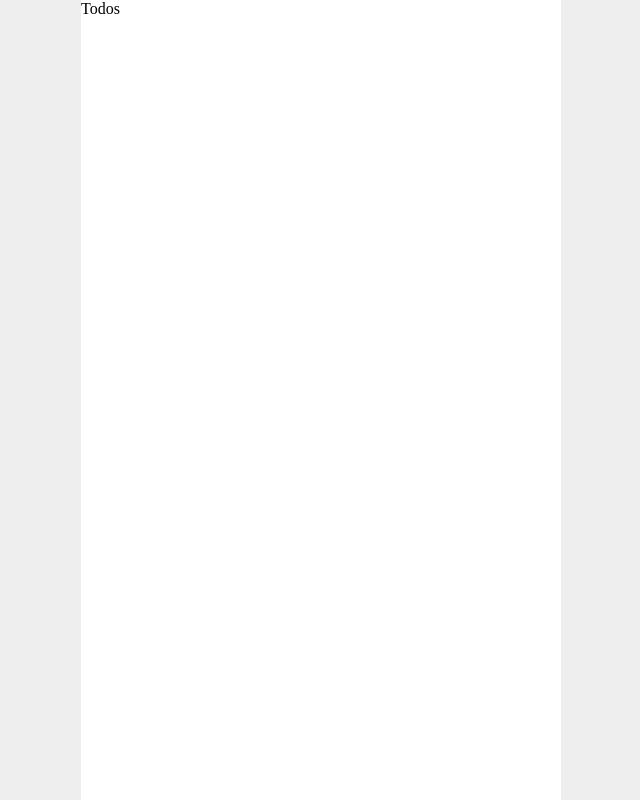
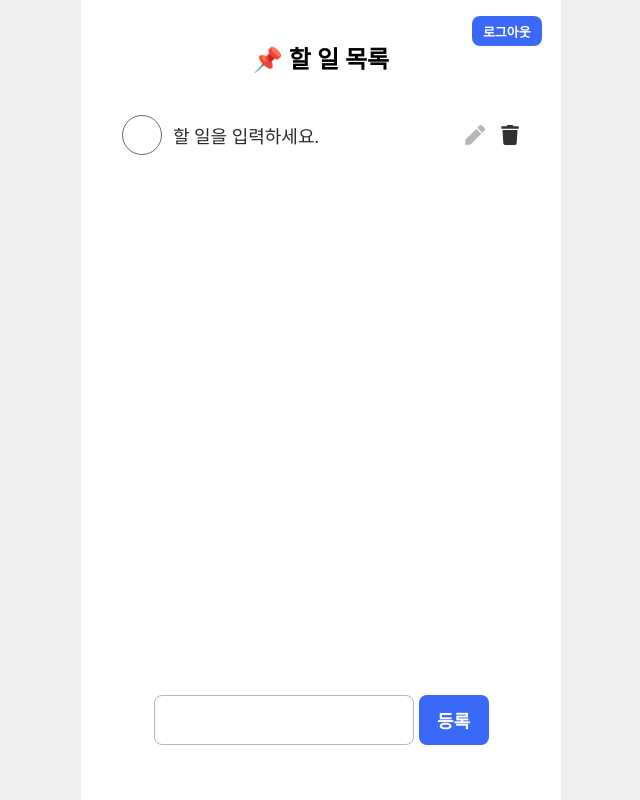
Before and after one commit to ShinjungOh/2023-react-todolist, a React (Create React App) app: page /todo in a window 1280 px wide. Shown: the whole page, without its empty margins (319-959 px from the left). Built offline with nearby package versions, Linux system fonts and the light colour scheme.

Commit message:
feat: 투두리스트 페이지 UI 구현

```diff
--- /dev/null
+++ b/src/ui/components/todo/TodoCreate.tsx
@@ -0,0 +1,48 @@
+import React from 'react';
+import styled from 'styled-components';
+
+const TodoCreate = () => (
+  <Container>
+    <Input />
+    <Button>등록</Button>
+  </Container>
+);
+
+export default TodoCreate;
+
+const Container = styled.div`
+  width: 100%;
+  height: 20%;
+  display: flex;
+  flex-direction: row;
+  justify-content: center;
+  align-items: center;
+`;
+
+const Input = styled.input`
+  width: 260px;
+  height: 50px;
+  margin-right: 5px;
+  padding: 5px 10px 5px 10px;
+  border-radius: 8px;
+  border: 1px solid #b6b6b6;
+  outline: none;
+  font-size: 17px;
+
+  :focus {
+    border: 1px solid #8a8a8a;
+  }
+`;
+
+const Button = styled.button`
+  width: 70px;
+  height: 50px;
+  margin: 0;
+  border-radius: 8px;
+  border: none;
+  background-color: #3a68f9;
+  color: #ffffff;
+  font-size: 18px;
+  font-weight: 600;
+  cursor: pointer;
+`;
--- /dev/null
+++ b/src/ui/components/todo/TodoItem.tsx
@@ -0,0 +1,71 @@
+import React from 'react';
+import styled from 'styled-components';
+import { FaCheck, FaPen, FaTrash } from 'react-icons/fa';
+
+export interface TodoProps {
+  id?: string;
+  todo?: string;
+  isCompleted?: boolean;
+}
+
+const TodoItem = ({
+  id,
+  todo,
+  isCompleted,
+}: TodoProps) => (
+  <Container>
+    <CheckBox>
+      {isCompleted && (
+      <FaCheck />
+      )}
+    </CheckBox>
+    <TodoText>할 일을 입력하세요.</TodoText>
+    <ButtonContainer>
+      <FaPen size="20" color="#b6b6b6" cursor="pointer" />
+      <FaTrash size="20" color="#313131" cursor="pointer" />
+    </ButtonContainer>
+  </Container>
+);
+
+export default TodoItem;
+
+const Container = styled.div`
+  width: 95%;
+  height: 50px;
+  padding: 0 10px 0 10px;
+  display: flex;
+  flex-direction: row;
+  justify-content: space-between;
+  align-items: center;
+  margin-bottom: 5px;
+`;
+
+const CheckBox = styled.div`
+  width: 40px;
+  height: 40px;
+  border-radius: 50%;
+  border: 1px solid #696969;
+  font-size: 25px;
+  display: flex;
+  flex-direction: row;
+  justify-content: center;
+  align-items: center;
+  color: #313131;
+  cursor: pointer;
+`;
+
+const TodoText = styled.div`
+  flex: 1;
+  padding-left: 11px;
+  font-size: 18px;
+  color: #2a2a2a;
+`;
+
+const ButtonContainer = styled.div`
+  width: 55px;
+  height: 40px;
+  display: flex;
+  flex-direction: row;
+  justify-content: space-between;
+  align-items: center;
+`;
--- /dev/null
+++ b/src/ui/components/todo/TodoList.tsx
@@ -0,0 +1,58 @@
+import React from 'react';
+import styled from 'styled-components';
+
+import { TodoItem } from './index';
+
+const TodoList = () => (
+  <Container>
+    <Title>📌 할 일 목록</Title>
+    <SignOutButton>로그아웃</SignOutButton>
+    <TodoContainer>
+      <TodoItem />
+    </TodoContainer>
+  </Container>
+);
+
+export default TodoList;
+
+const Container = styled.div`
+  width: 100%;
+  height: 80%;
+  padding: 40px 20px 40px 20px;
+`;
+
+const Title = styled.h2`
+  margin: 0;
+  display: flex;
+  flex-direction: row;
+  justify-content: center;
+  align-items: center;
+  font-weight: 600;
+`;
+
+const SignOutButton = styled.button`
+width: 70px;
+  height: 30px;
+  background-color: #3a68f9;
+  color: #ffffff;
+  border: none;
+  border-radius: 8px;
+  font-size: 13px;
+  font-weight: 600;
+  cursor: pointer;
+  position: absolute;
+  top: 2%;
+  right: 4%;
+`;
+
+const TodoContainer = styled.div`
+  width: 100%;
+  height: 100%;
+  margin-top: 35px;
+  display: flex;
+  flex-direction: column;
+  justify-content: start;
+  align-items: center;
+  flex: 1 1;
+  overflow-y: auto;
+`;
--- /dev/null
+++ b/src/ui/components/todo/index.ts
@@ -0,0 +1,3 @@
+export { default as TodoCreate } from './TodoCreate';
+export { default as TodoItem } from './TodoItem';
+export { default as TodoList } from './TodoList';
--- a/src/ui/pages/Todo.tsx
+++ b/src/ui/pages/Todo.tsx
@@ -1,5 +1,12 @@
 import React from 'react';
 
-const Todo = () => <>Todos</>;
+import { TodoCreate, TodoList } from '../components/todo';
+
+const Todo = () => (
+  <>
+    <TodoList />
+    <TodoCreate />
+  </>
+);
 
 export default Todo;
```
